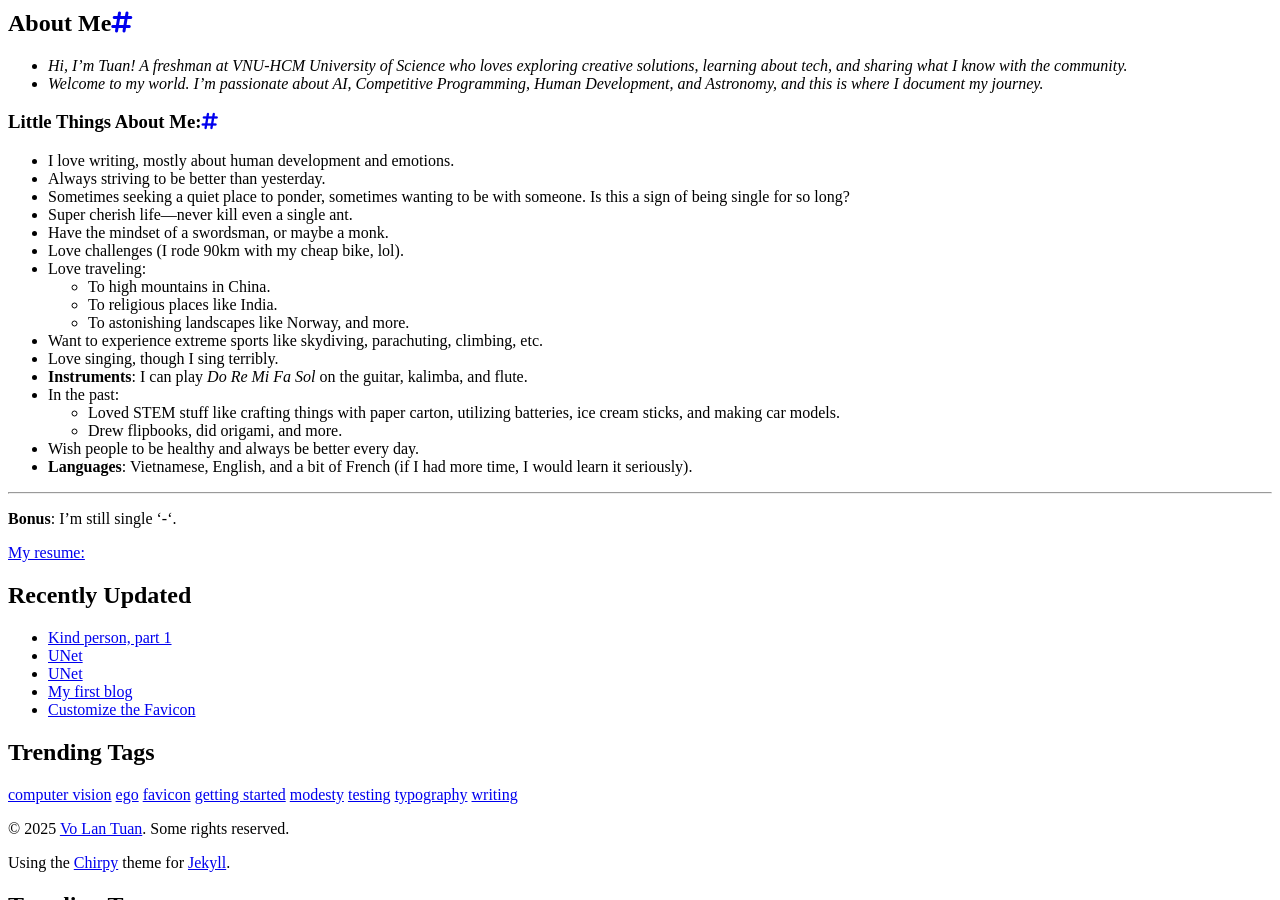
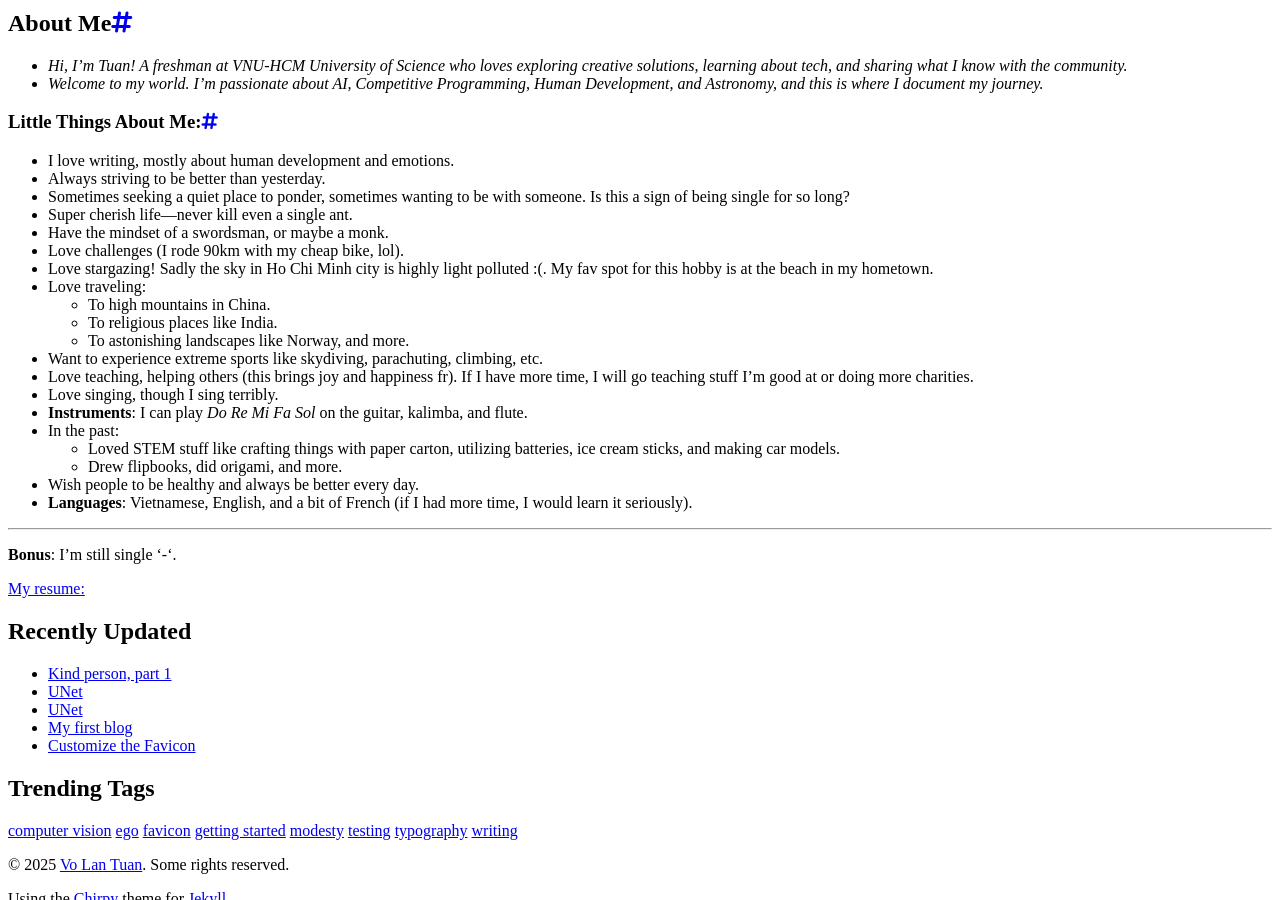
Before and after one commit to VLTisME/VLTisME.github.io, a Jekyll site: the page built from _tabs/about.md, in a window 1280 px wide and 900 px high, scrolled down 478 px. Built offline with Jekyll 4.4.1, drawn with Linux system fonts in a browser that asks for light colours; cached includes are drawn as plain includes; nearby versions of some CDN libraries.

Commit message:
minor change

```diff
--- a/_tabs/about.md
+++ b/_tabs/about.md
@@ -21,11 +21,13 @@ order: 4
 - Super cherish life—never kill even a single ant.
 - Have the mindset of a swordsman, or maybe a monk.
 - Love challenges (I rode 90km with my cheap bike, lol).
+- Love stargazing! Sadly the sky in Ho Chi Minh city is highly light polluted :(. My fav spot for this hobby is at the beach in my hometown.
 - Love traveling:
   - To high mountains in China.
   - To religious places like India.
   - To astonishing landscapes like Norway, and more.
 - Want to experience extreme sports like skydiving, parachuting, climbing, etc.
+- Love teaching, helping others (this brings joy and happiness fr). If I have more time, I will go teaching stuff I'm good at or doing more charities.
 - Love singing, though I sing terribly.
 - **Instruments**: I can play *Do Re Mi Fa Sol* on the guitar, kalimba, and flute.
 - In the past:
```
Also changed, not shown: _posts/2025-03-04-Deeplab.md (+1 -1 lines).
